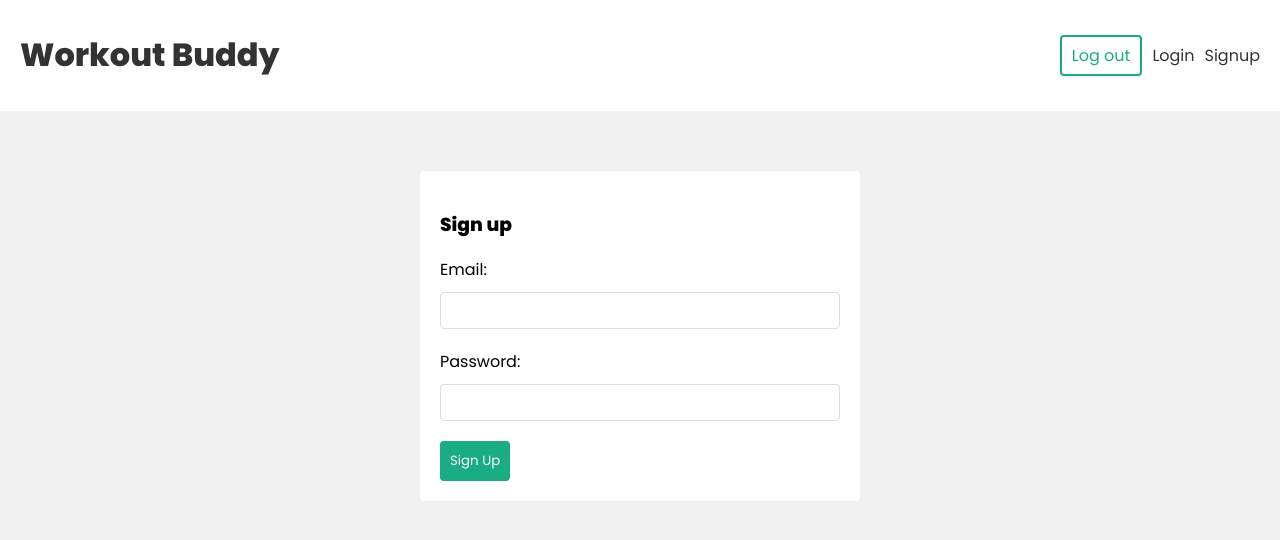
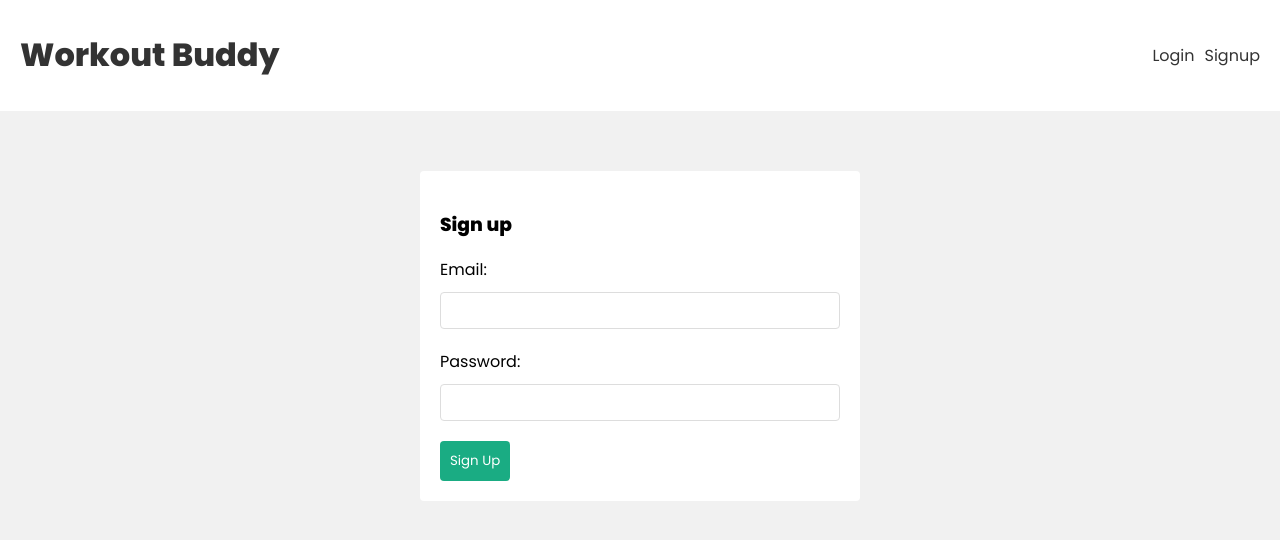
Before and after one commit to shehab124/Workout_Buddy, a React (Create React App) app in the folder frontend/: page /signup in a window 1280 px wide. Shown: the top 540 px of the page. Built offline with nearby package versions, Linux system fonts and the light colour scheme; no server answers.

Commit message:
SOLVED REFRESH BUG

```diff
--- a/frontend/src/components/Navbar.js
+++ b/frontend/src/components/Navbar.js
@@ -1,9 +1,12 @@
 import { Link } from 'react-router-dom'
 import useLogout from '../hooks/useLogout'
+import { AuthContext } from '../contexts/AuthContext';
+import { useContext } from 'react';
 
 const Navbar = () => {
 
     const { logout } = useLogout();
+    const { user } = useContext(AuthContext);
 
     const handleClick = () => {
         logout();
@@ -16,13 +19,18 @@ const Navbar = () => {
                     <h1>Workout Buddy</h1>
                 </Link>
                 <nav>
+                    {user && (
                         <div>
+                            <span>{user.email}</span>
                             <button onClick={handleClick}>Log out</button>
                         </div>
+                    )}
+                    {!user && (
                         <div>
                             <Link to='/login'>Login</Link>
                             <Link to='/signup'>Signup</Link>
                         </div>
+                    )}
                 </nav>
             </div>
         </header>
--- a/frontend/src/contexts/AuthContext.js
+++ b/frontend/src/contexts/AuthContext.js
@@ -1,4 +1,4 @@
-import React, { useReducer, createContext } from 'react';
+import React, { useReducer, createContext, useEffect } from 'react';
 
 export const AuthContext = createContext();
 
@@ -19,6 +19,13 @@ export const AuthContextProvider = ({ children }) => {
         user: null
     });
 
+    useEffect(() => {
+        const user = JSON.parse(localStorage.getItem('user'));
+        if (user) {
+            dispatch({ type: 'LOGIN', payload: user })
+        }
+    }, [])
+
     console.log('AuthContext state: ', state);
 
     return (
```
Lines whose indentation alone changed are shown as unchanged.
